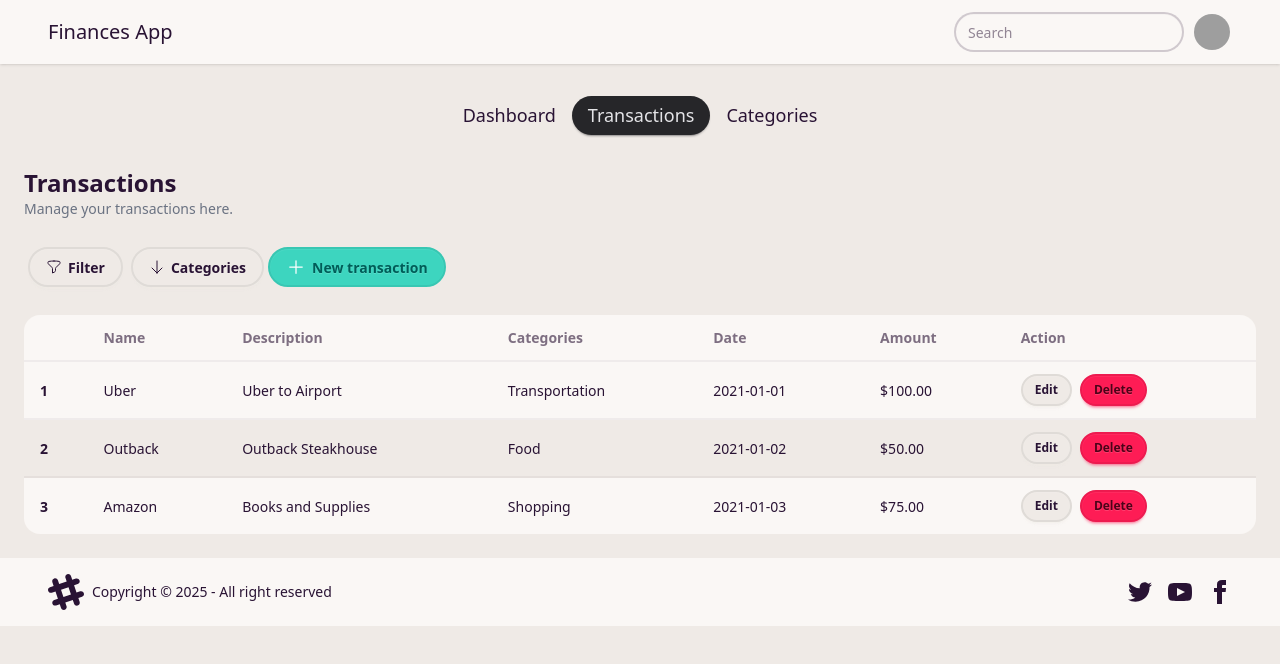
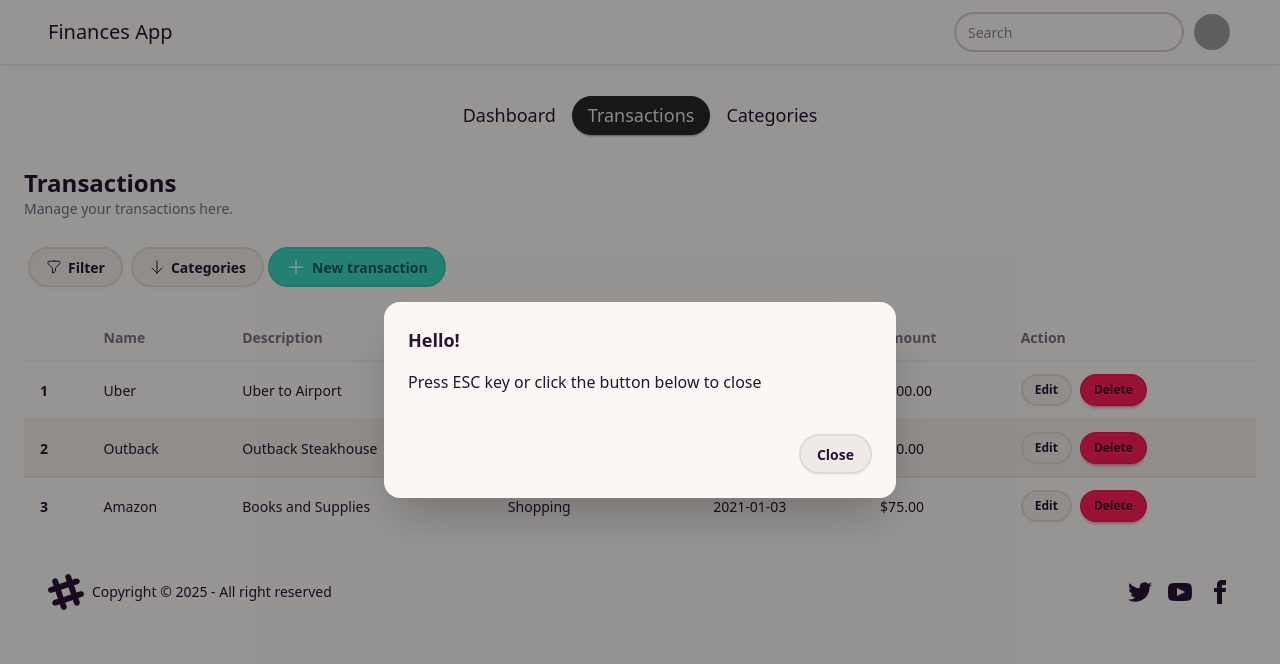
Before and after one commit to lauravitalc/finances-dashboard, a React (Vite) app in the folder finances-front/: page /transactions in a window 1280 px wide. Both pictures are taken after a click on the button "New transaction". Shown: the top 664 px of the page. Built offline with nearby package versions, Linux system fonts and the light colour scheme; grey boxes are pictures that could not be loaded.

Commit message:
feat: add TransactionModal component and integrate it into Transactions page; update Button to trigger modal

```diff
--- /dev/null
+++ b/finances-front/src/components/modal/TransactionModal.tsx
@@ -0,0 +1,22 @@
+import React from "react";
+
+const TransactionModal: React.FC = () => {
+    return (
+        <div>
+            <dialog id="my_modal_1" className="modal">
+            <div className="modal-box">
+                <h3 className="font-bold text-lg">Hello!</h3>
+                <p className="py-4">Press ESC key or click the button below to close</p>
+                <div className="modal-action">
+                <form method="dialog">
+                    {/* if there is a button in form, it will close the modal */}
+                    <button className="btn">Close</button>
+                </form>
+                </div>
+            </div>
+            </dialog>
+        </div>
+    );
+};
+
+export default TransactionModal;
--- /dev/null
+++ b/finances-front/src/components/modal/index.ts
@@ -0,0 +1 @@
+export { default as TransactionModal } from "./TransactionModal";
--- a/finances-front/src/components/pages/Transactions.tsx
+++ b/finances-front/src/components/pages/Transactions.tsx
@@ -1,5 +1,6 @@
 import React from 'react';
 import { Card, Actions, MenuTransactions } from '../ui';
+import { TransactionModal } from '../modal';
 
 const Transactions: React.FC = () => {
     return (
@@ -59,6 +60,7 @@ const Transactions: React.FC = () => {
                     </table>
                 </div>
             </Card>
+            <TransactionModal />
         </div>
     );
 };
--- a/finances-front/src/components/ui/Button.tsx
+++ b/finances-front/src/components/ui/Button.tsx
@@ -2,12 +2,13 @@ import React from "react";
 
 interface ButtonProps {
     className: string,
-    children: React.ReactNode
+    children: React.ReactNode,
+    onClick?: () => void
 }
 
-const Button: React.FC<ButtonProps> = ({ className, children }) => {
+const Button: React.FC<ButtonProps> = ({ className, children, onClick }) => {
     return (
-        <button className={`btn ${className}`}>
+        <button className={`btn ${className}`} onClick={onClick}>
             {children}
         </button>
     )
--- a/finances-front/src/components/ui/MenuTransactions.tsx
+++ b/finances-front/src/components/ui/MenuTransactions.tsx
@@ -26,7 +26,10 @@ const MenuTransactions: React.FC = () => {
                     items={["Item 1", "Item 2"]}
                 />
 
-                <Button className="btn-active btn-primary">
+                <Button className="btn-active btn-primary" onClick={() => {
+                    const modal = document.getElementById('my_modal_1') as HTMLDialogElement;
+                    modal?.showModal();
+                }}>
                     <PlusIcon className="size-5 text-white" />New transaction
                 </Button>
             </div>
```
